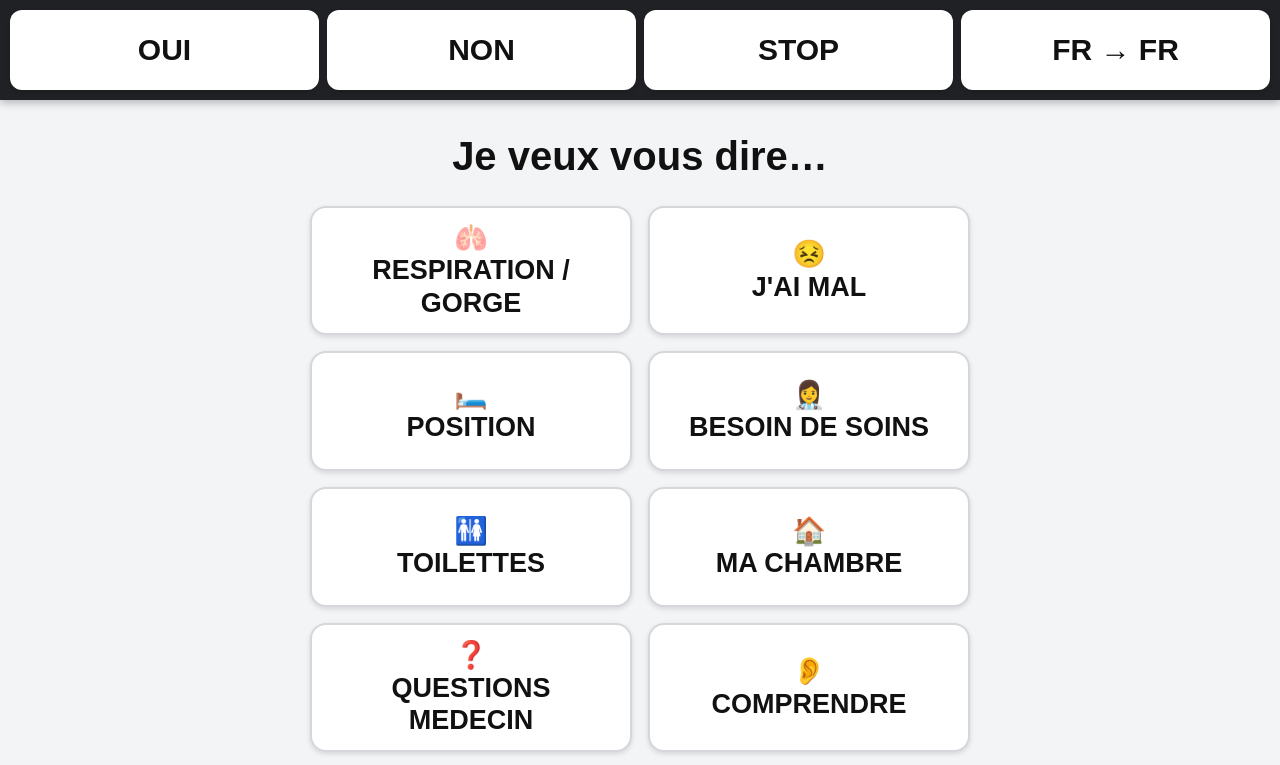
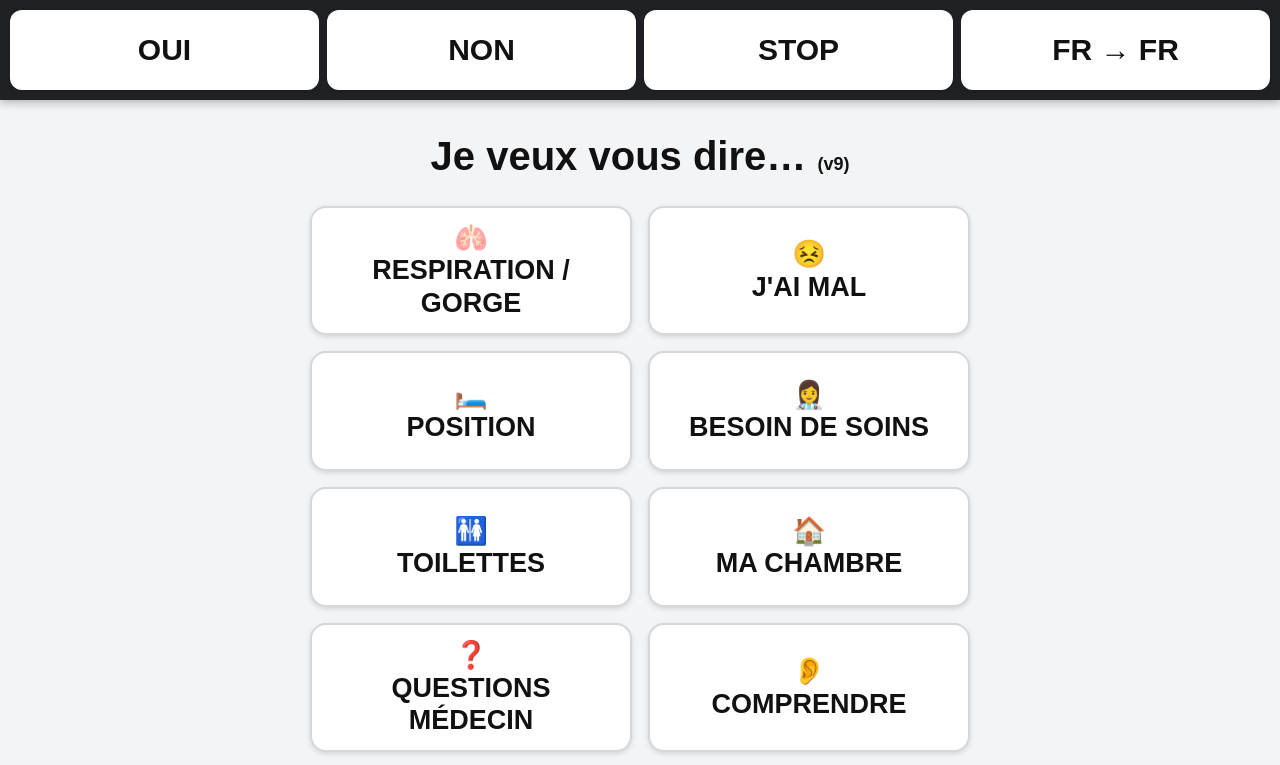
Before and after one commit to wrelax1/ma-voix-multilingue, a plain HTML site: page index.html in a window 1280 px wide. Shown: the top 765 px of the page. Drawn offline with Linux system fonts and the light colour scheme.

Commit message:
Add files via upload
v9

```diff
--- a/app.js
+++ b/app.js
@@ -85,6 +85,209 @@ const QUICK_PHRASES = {
 
 };
 
+/* =========================================
+   ÉCRAN PRINCIPAL — TRADUCTIONS
+   ========================================= */
+
+const HOME_TRANSLATIONS = {
+
+    fr: {
+        title: "Je veux vous dire…",
+        respiration: "RESPIRATION /<br>GORGE",
+        pain: "J'AI MAL",
+        position: "POSITION",
+        care: "BESOIN DE SOINS",
+        hygiene: "TOILETTES",
+        environment: "MA CHAMBRE",
+        questions: "QUESTIONS<br>MÉDECIN",
+        understand: "COMPRENDRE",
+        talk: "FAMILLE / AMIS",
+        emotions: "ÉMOTIONS",
+        recharge: "RECHARGEZ<br>MON TÉLÉPHONE",
+        rechargeSpeech: "Rechargez mon téléphone, s’il vous plaît",
+        phrases: "MES PHRASES",
+        voice: "VOIX",
+        about: "À PROPOS"
+    },
+
+    en: {
+        title: "I want to tell you…",
+        respiration: "BREATHING /<br>THROAT",
+        pain: "I'M IN PAIN",
+        position: "POSITION",
+        care: "I NEED CARE",
+        hygiene: "TOILET /<br>HYGIENE",
+        environment: "MY ROOM",
+        questions: "QUESTIONS<br>FOR THE DOCTOR",
+        understand: "UNDERSTAND",
+        talk: "FAMILY / FRIENDS",
+        emotions: "EMOTIONS",
+        recharge: "CHARGE<br>MY PHONE",
+        rechargeSpeech: "Please charge my phone",
+        phrases: "MY PHRASES",
+        voice: "VOICE",
+        about: "ABOUT"
+    },
+
+    de: {
+        title: "Ich möchte Ihnen sagen…",
+        respiration: "ATMUNG /<br>HALS",
+        pain: "ICH HABE SCHMERZEN",
+        position: "POSITION",
+        care: "ICH BRAUCHE PFLEGE",
+        hygiene: "TOILETTE /<br>HYGIENE",
+        environment: "MEIN ZIMMER",
+        questions: "FRAGEN AN<br>DEN ARZT",
+        understand: "VERSTEHEN",
+        talk: "FAMILIE / FREUNDE",
+        emotions: "GEFÜHLE",
+        recharge: "BITTE MEIN<br>HANDY LADEN",
+        rechargeSpeech: "Bitte laden Sie mein Handy auf",
+        phrases: "MEINE SÄTZE",
+        voice: "STIMME",
+        about: "ÜBER DIE APP"
+    },
+
+    it: {
+        title: "Vorrei dirle…",
+        respiration: "RESPIRAZIONE /<br>GOLA",
+        pain: "HO DOLORE",
+        position: "POSIZIONE",
+        care: "HO BISOGNO DI CURE",
+        hygiene: "TOILETTE /<br>IGIENE",
+        environment: "LA MIA STANZA",
+        questions: "DOMANDE<br>AL MEDICO",
+        understand: "CAPIRE",
+        talk: "FAMIGLIA / AMICI",
+        emotions: "EMOZIONI",
+        recharge: "CARICATE<br>IL MIO TELEFONO",
+        rechargeSpeech: "Per favore, caricate il mio telefono",
+        phrases: "LE MIE FRASI",
+        voice: "VOCE",
+        about: "INFORMAZIONI"
+    }
+
+};
+
+function updateHomeLanguage() {
+
+    const translation =
+        HOME_TRANSLATIONS[patientLanguage];
+
+    if (!translation) {
+        return;
+    }
+
+
+    const title =
+        document.getElementById("homeTitleText");
+
+    if (title) {
+        title.textContent =
+            translation.title;
+    }
+
+
+    const elements = {
+
+        homeRespirationButton:
+            translation.respiration,
+
+        homePainButton:
+            translation.pain,
+
+        homePositionButton:
+            translation.position,
+
+        homeCareButton:
+            translation.care,
+
+        homeHygieneButton:
+            translation.hygiene,
+
+        homeEnvironmentButton:
+            translation.environment,
+
+        homeQuestionsButton:
+            translation.questions,
+
+        homeUnderstandButton:
+            translation.understand,
+
+        homeTalkButton:
+            translation.talk,
+
+        homeEmotionButton:
+            translation.emotions,
+
+        homeRechargeButton:
+            translation.recharge,
+
+        homePhrasesButton:
+            translation.phrases,
+
+        homeVoiceButton:
+            translation.voice,
+
+        homeAboutButton:
+            translation.about
+    };
+
+
+    Object.entries(elements).forEach(
+        function(entry) {
+
+            const elementId =
+                entry[0];
+
+            const html =
+                entry[1];
+
+            const element =
+                document.getElementById(
+                    elementId
+                );
+
+            if (element) {
+                element.innerHTML =
+                    html;
+            }
+
+        }
+    );
+}
+
+
+function speakHomePhrase(phraseKey) {
+
+    const translation =
+        HOME_TRANSLATIONS[
+            caregiverLanguage
+        ];
+
+    if (!translation) {
+        return;
+    }
+
+
+    const speechKey =
+        phraseKey + "Speech";
+
+
+    const text =
+        translation[speechKey];
+
+    if (!text) {
+        return;
+    }
+
+
+    speak(
+        text,
+        caregiverLanguage
+    );
+}
+
 function readLocalSetting(key, fallbackValue = "") {
 
     try {
@@ -650,6 +853,8 @@ function choosePatientLanguage(language) {
 
 	updateQuickBarLanguage();
 
+	updateHomeLanguage();
+
     updateTopRightButton("voiceScreen");
 }
 
@@ -1572,42 +1777,40 @@ async function updateAppVersion() {
         return;
     }
 
-    if (!("caches" in window)) {
-        return;
-    }
 
     try {
 
-        const cacheNames =
-            await caches.keys();
-
-        const prefix =
-            "ma-voix-multilingue-v";
-
-        const versions =
-            cacheNames
-                .filter(function(name) {
-                    return name.startsWith(prefix);
-                })
-                .map(function(name) {
-                    return parseInt(
-                        name.substring(prefix.length),
-                        10
-                    );
-                })
-                .filter(function(version) {
-                    return !isNaN(version);
-                });
-
-        if (versions.length === 0) {
+        const response =
+            await fetch(
+                "./sw.js",
+                {
+                    cache: "no-store"
+                }
+            );
+
+
+        if (!response.ok) {
             return;
         }
 
-        const latestVersion =
-            Math.max.apply(null, versions);
+
+        const swText =
+            await response.text();
+
+
+        const match =
+            swText.match(
+                /ma-voix-multilingue-v(\d+)/
+            );
+
+
+        if (!match) {
+            return;
+        }
+
 
         versionElement.textContent =
-            "(v" + latestVersion + ")";
+            "(v" + match[1] + ")";
 
     }
     catch (error) {
@@ -1632,6 +1835,8 @@ document.addEventListener(
 		updateLanguageButtons();
 
 		updateQuickBarLanguage();
+
+		updateHomeLanguage();
 
 		updateTopRightButton("homeScreen");
 
--- a/index.html
+++ b/index.html
@@ -71,7 +71,9 @@
     <section id="homeScreen" class="screen active">
 
 		<h1>
+			<span id="homeTitleText">
 				Je veux vous dire…
+			</span>
 			<span id="appVersion"></span>
 		</h1>
 
@@ -79,74 +81,102 @@
 
 			<button onclick="showScreen('respirationScreen')">
 				🫁<br>
-                RESPIRATION /  GORGE
+				<span id="homeRespirationButton">
+					RESPIRATION / GORGE
+				</span>
 			</button>
 
 			<button onclick="showScreen('painScreen')">
 				😣<br>
+				<span id="homePainButton">
 					J'AI MAL
+				</span>
 			</button>
 
 			<button onclick="showScreen('positionScreen')">
 				🛏️<br>
+				<span id="homePositionButton">
 					POSITION
+				</span>
 			</button>
 
 			<button onclick="showScreen('careScreen')">
 				👩‍⚕️<br>
+				<span id="homeCareButton">
 					BESOIN DE SOINS
+				</span>
 			</button>
 
 			<button onclick="showScreen('hygieneScreen')">
 				🚻<br>
+				<span id="homeHygieneButton">
 					TOILETTES
+				</span>
 			</button>
 
 			<button onclick="showScreen('environmentScreen')">
 				🏠<br>
+				<span id="homeEnvironmentButton">
 					MA CHAMBRE
+				</span>
 			</button>
 
 			<button onclick="showScreen('questionsScreen')">
 				❓<br>
+				<span id="homeQuestionsButton">
 					QUESTIONS<br>
-				MEDECIN
+					MÉDECIN
+				</span>
 			</button>
 
 			<button onclick="showScreen('understandScreen')">
 				👂<br>
+				<span id="homeUnderstandButton">
 					COMPRENDRE
+				</span>
 			</button>
 
 			<button onclick="showScreen('talkScreen')">
 				👥<br>
+				<span id="homeTalkButton">
 					FAMILLE / AMIS
+				</span>
 			</button>
 
 			<button onclick="showScreen('emotionScreen')">
 				❤️<br>
+				<span id="homeEmotionButton">
 					ÉMOTIONS
-			</button>
-
-			<button onclick="speak('Rechargez mon téléphone, s’il vous plaît')">
+				</span>
+			</button>
+
+			<button onclick="speakHomePhrase('recharge')">
 				🔋<br>
+				<span id="homeRechargeButton">
 					RECHARGEZ<br>
 					MON TÉLÉPHONE
+				</span>
 			</button>
 
 			<button onclick="openWriteScreen()">
 				⭐<br>
+				<span id="homePhrasesButton">
 					MES PHRASES
+				</span>
 			</button>
 
 			<button onclick="openVoiceScreen()">
 				⚙️<br>
+				<span id="homeVoiceButton">
 					VOIX
+				</span>
 			</button>
 
 			<button onclick="showScreen('aboutScreen')">
 				ℹ️<br>
+				<span id="homeAboutButton">
 					À PROPOS
+				</span>
 			</button>
 
 		</div>
--- a/sw.js
+++ b/sw.js
@@ -1,4 +1,4 @@
-const CACHE_NAME = "ma-voix-multilingue-v8";
+const CACHE_NAME = "ma-voix-multilingue-v9";
 
 const FILES_TO_CACHE = [
     "./",
```
Lines whose indentation alone changed are shown as unchanged.
